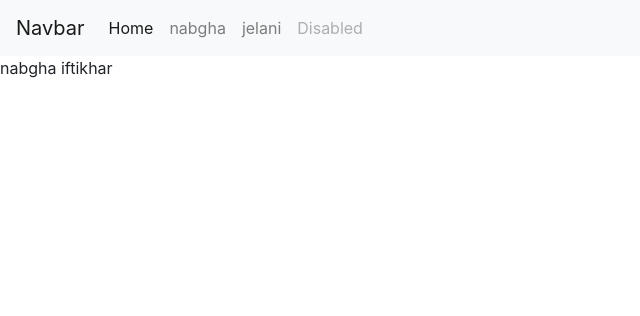
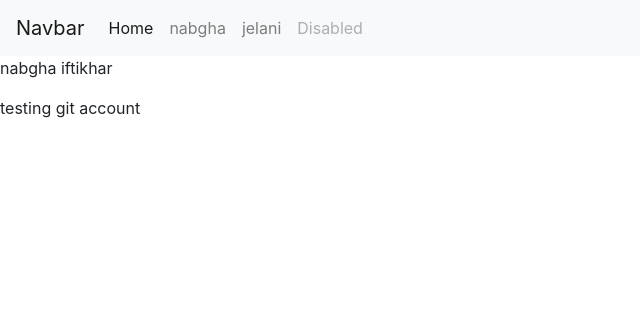
Before and after one commit to nabgha-kamboh/djangoProject, a Django app: page /nabgha in a window 1280 px wide. Shown: the top 316 px of the page, without its empty margins (0-640 px from the left). Run offline with Django 3.2, Linux system fonts and the light colour scheme; some libraries are stand-ins or nearby versions.

```diff
--- a/home/templates/contacts.html
+++ b/home/templates/contacts.html
@@ -1,5 +1,6 @@
 {% extends 'base.html' %}
 
 {% block content %}
-    <p>nabgha iftikhar</p>
+    <p>nabgha iftikhar
+    <p>testing git account </p>
 {% endblock content  %}
```
Also changed, not shown: 1 other file.
